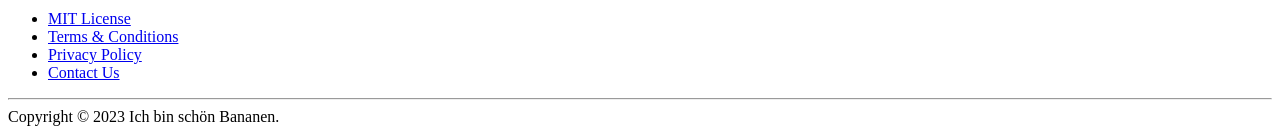
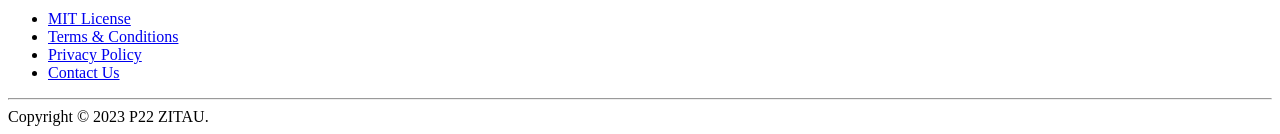
Before and after one commit to opendata-apps/mantis, a Python web app: template src/mantis/mantis/templates/faq.jinja2 in a window 1280 px wide. Shown: the part 800-934 px from the top of the page. Run offline with Jinja, Linux system fonts and the light colour scheme; the template is opened without the code that fills it, so the values that code supplies are empty.

Commit message:
README layout

```diff
--- a/src/mantis/mantis/templates/layout.jinja2
+++ b/src/mantis/mantis/templates/layout.jinja2
@@ -21,7 +21,7 @@
     <div>
       <!-- Navbar Start https://flowbite.com/docs/components/navbar/-->
       <nav
-        class="px-2 sm:px-4 py-2.5 dark:bg-gray-900 fixed w-full z-20 top-0 left-0 border-b border-gray-200 dark:border-gray-600"
+        class="px-2 sm:px-4 py-2.5 dark:bg-green-800 fixed w-full z-20 top-0 left-0 bg-green-900 shadow-md"
       >
         <div
           class="container flex flex-wrap items-center justify-between mx-auto"
@@ -73,7 +73,7 @@
           >
             <div style="text-align: right"></div>
             <ul
-              class="bg-green-900 flex flex-col p-4 mt-4 border border-gray-100 rounded-lg bg-gray-50 md:flex-row md:space-x-8 md:mt-0 md:text-sm md:font-medium md:border-0 md:bg-green"
+              class="bg-green flex flex-col p-4 mt-4 border border-gray-100 rounded-lg bg-gray-50 md:flex-row md:space-x-8 md:mt-0 md:text-sm md:font-medium md:border-0 md:bg-green"
             >
               <li>
                 <a
@@ -141,7 +141,7 @@
     </div>
 
     <!--!Green Content Start-->
-    <div class="grid grid-cols-1 md:grid-cols-2 bg-green-900 p-10">
+    <div class="pt-20 grid grid-cols-1 md:grid-cols-2 bg-green-900 p-10">
       <div class="block md:flex items-center h-full">
         <!--responsive Picture-->
         <img
@@ -279,9 +279,9 @@
             <div class="text-sm text-blueGray-500 font-semibold py-1">
               Copyright © <span id="get-current-year">2023</span
               ><a class="text-blueGray-500 hover:text-gray-800" target="_blank">
-                Ich bin schön
+                P22
               </a>
-              <a class="text-blueGray-500 hover:text-blueGray-800">Bananen</a>.
+              <a class="text-blueGray-500 hover:text-blueGray-800">ZITAU</a>.
             </div>
           </div>
         </div>
```
Also changed, not shown: README1.md.
